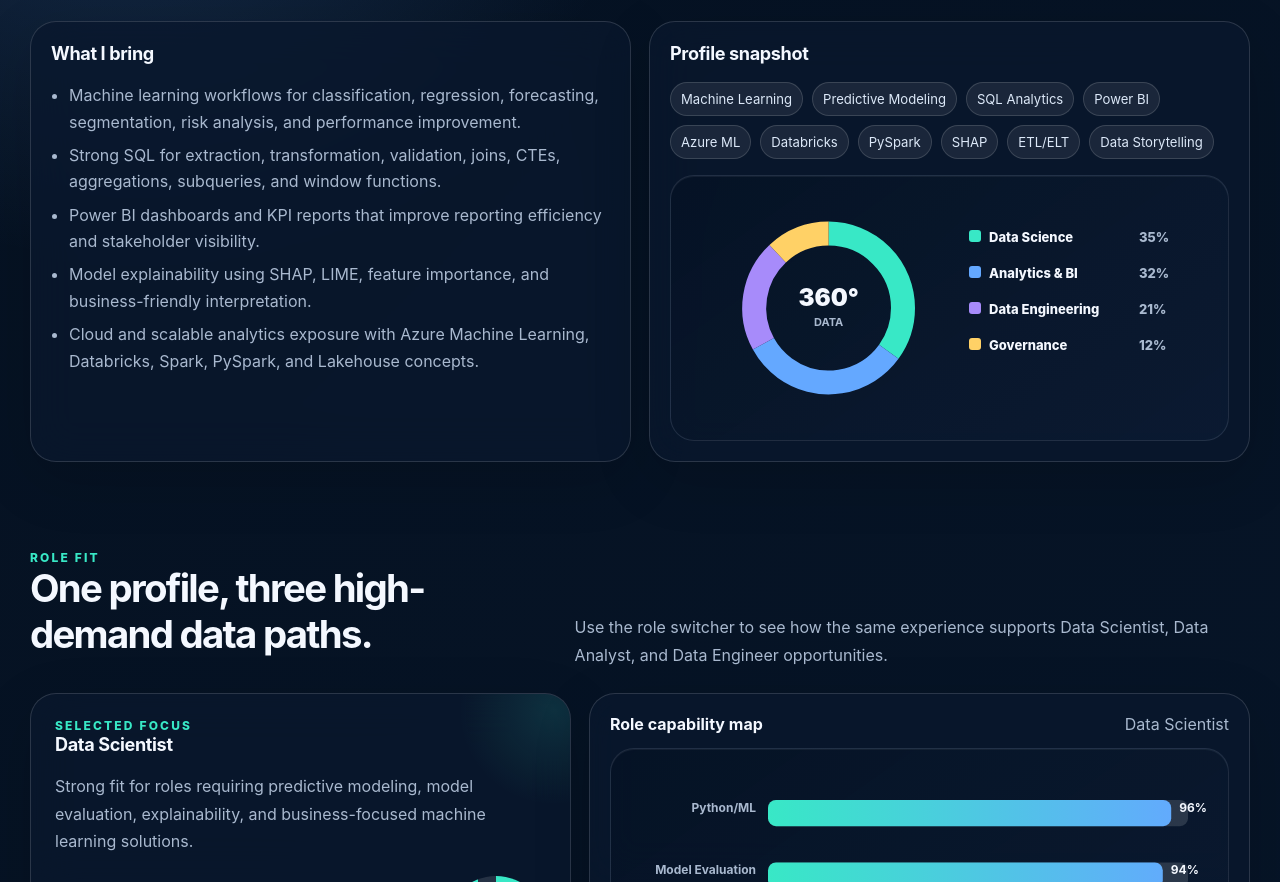
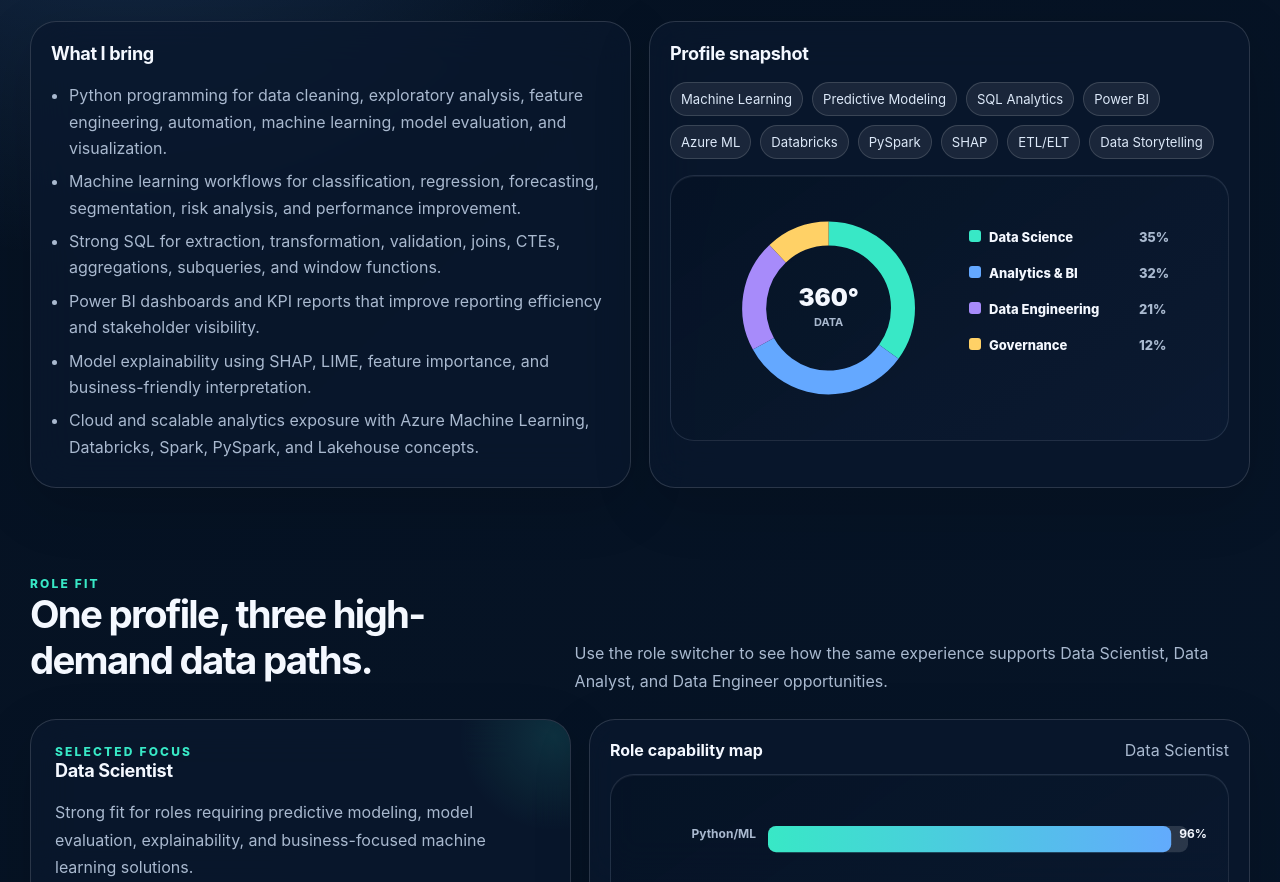
Before and after one commit to darcyawah/darcyawah.github.io, a plain HTML site: page index.html in a window 1280 px wide. Shown: the part 1478-2360 px from the top of the page. Drawn offline with Linux system fonts and the light colour scheme.

Commit message:
Add files via upload

```diff
--- a/index.html
+++ b/index.html
@@ -492,6 +492,7 @@
           <div class="panel">
             <h3>What I bring</h3>
             <ul class="clean-list">
+              <li>Python programming for data cleaning, exploratory analysis, feature engineering, automation, machine learning, model evaluation, and visualization.</li>
               <li>Machine learning workflows for classification, regression, forecasting, segmentation, risk analysis, and performance improvement.</li>
               <li>Strong SQL for extraction, transformation, validation, joins, CTEs, aggregations, subqueries, and window functions.</li>
               <li>Power BI dashboards and KPI reports that improve reporting efficiency and stakeholder visibility.</li>
```
